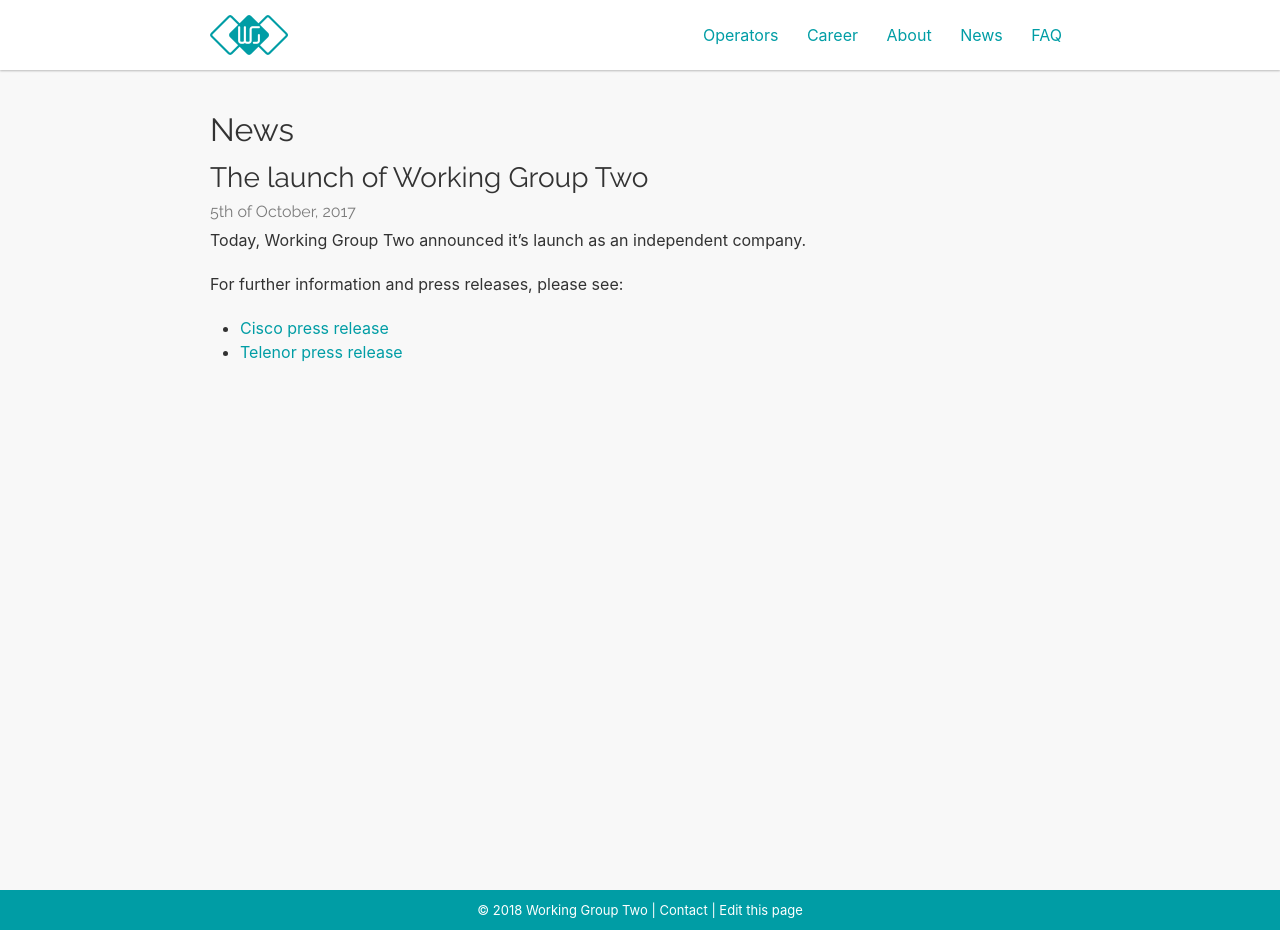
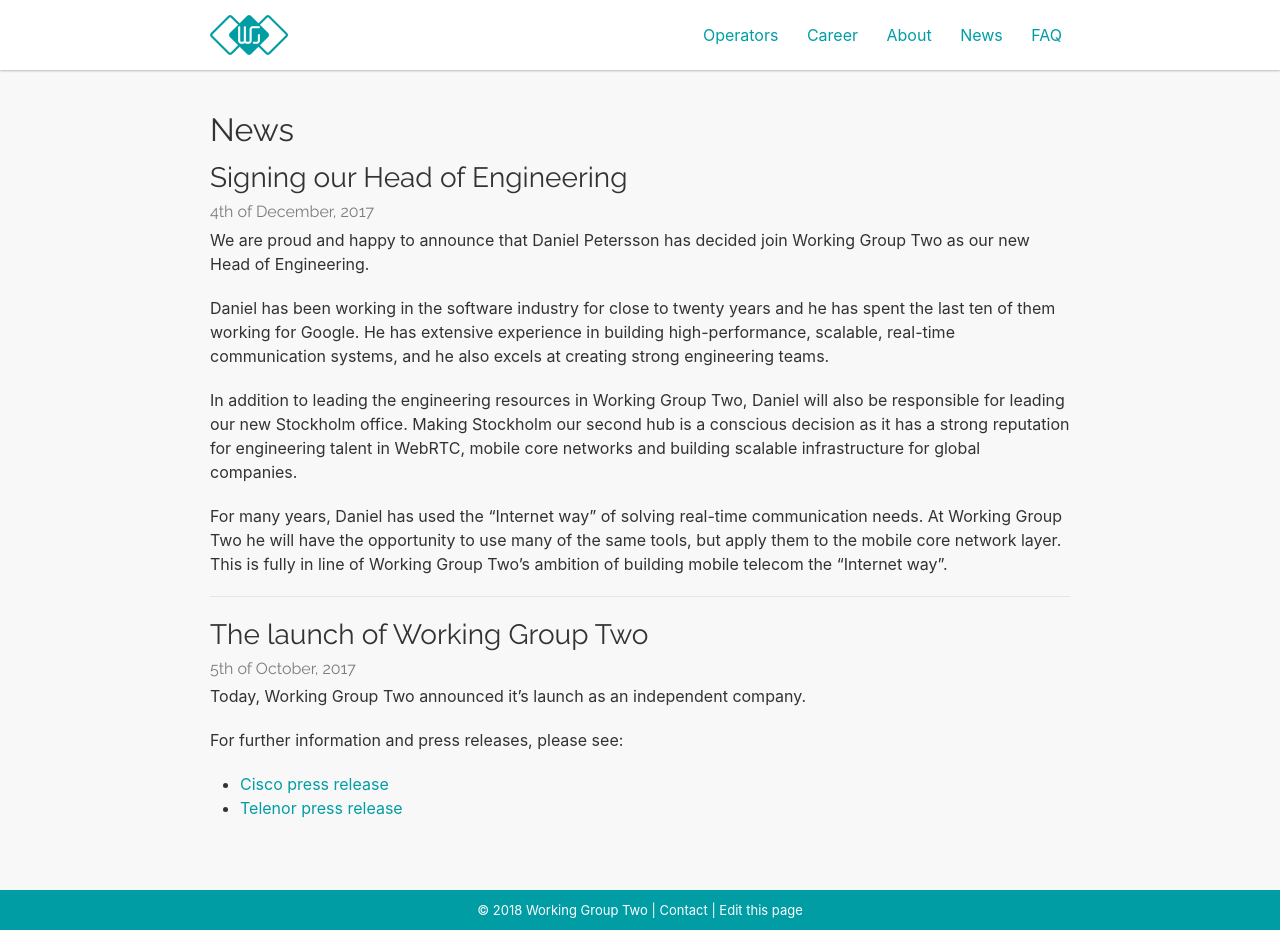
Before and after one commit to working-group-two/engineering-blog, a Jekyll site: the page built from pages/news.md, in a window 1280 px wide and 930 px high. Built offline with Jekyll 4.4.1, drawn with Linux system fonts in a browser that asks for light colours; nearby versions of some CDN libraries.

Commit message:
[news] Add HoE news

```diff
--- a/pages/news.md
+++ b/pages/news.md
@@ -5,6 +5,19 @@
 ---
 
 # News
+
+## Signing our Head of Engineering
+### 4th of December, 2017
+
+We are proud and happy to announce that Daniel Petersson has decided join Working Group Two as our new Head of Engineering.
+
+Daniel has been working in the software industry for close to twenty years and he has spent the last ten of them working for Google. He has extensive experience in building high-performance, scalable, real-time communication systems, and he also excels at creating strong engineering teams.
+
+In addition to leading the engineering resources in Working Group Two, Daniel will also be responsible for leading our new Stockholm office. Making Stockholm our second hub is a conscious decision as it has a strong reputation for engineering talent in WebRTC, mobile core networks and building scalable infrastructure for global companies.
+
+For many years, Daniel has used the “Internet way” of solving real-time communication needs. At Working Group Two he will have the opportunity to use many of the same tools, but apply them to the mobile core network layer. This is fully in line of Working Group Two’s ambition of building mobile telecom the “Internet way”.
+
+---
 
 ## The launch of Working Group Two
 ### 5th of October, 2017
```
